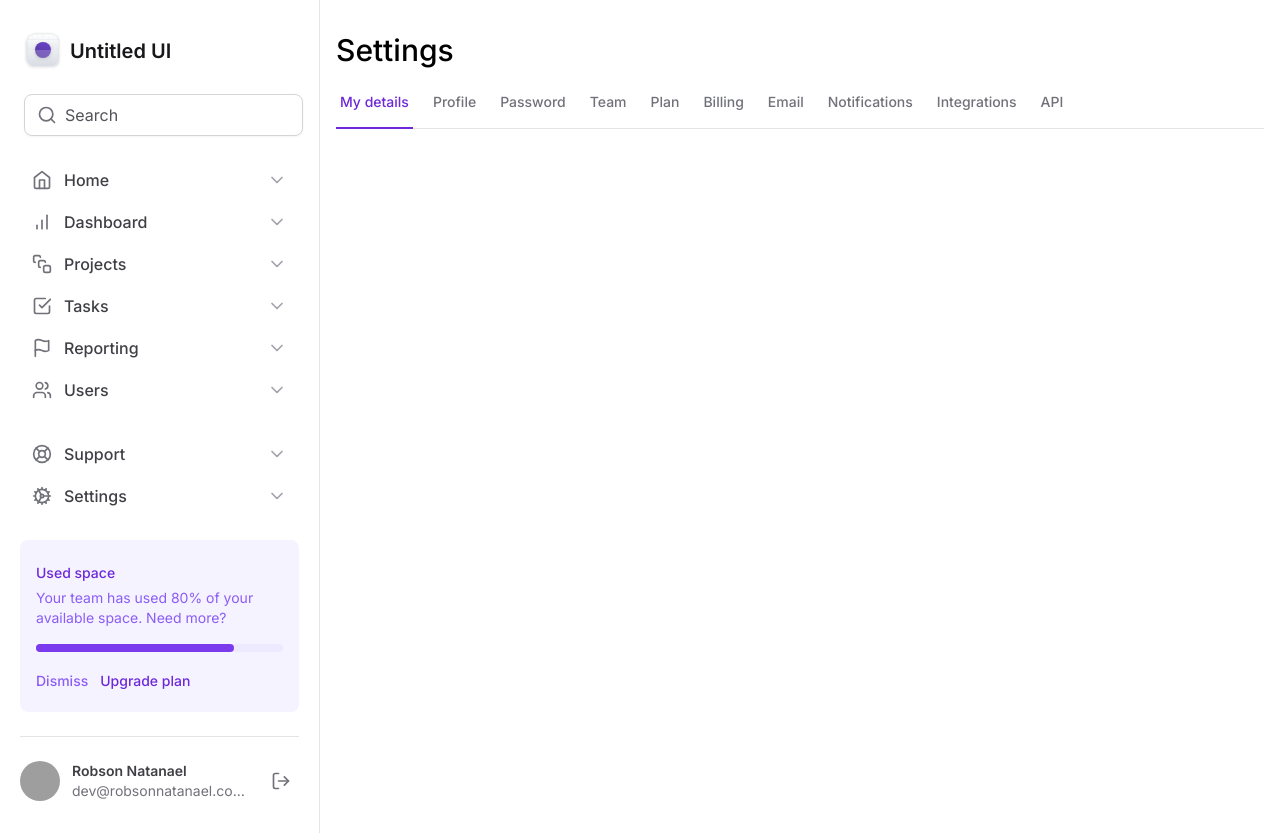
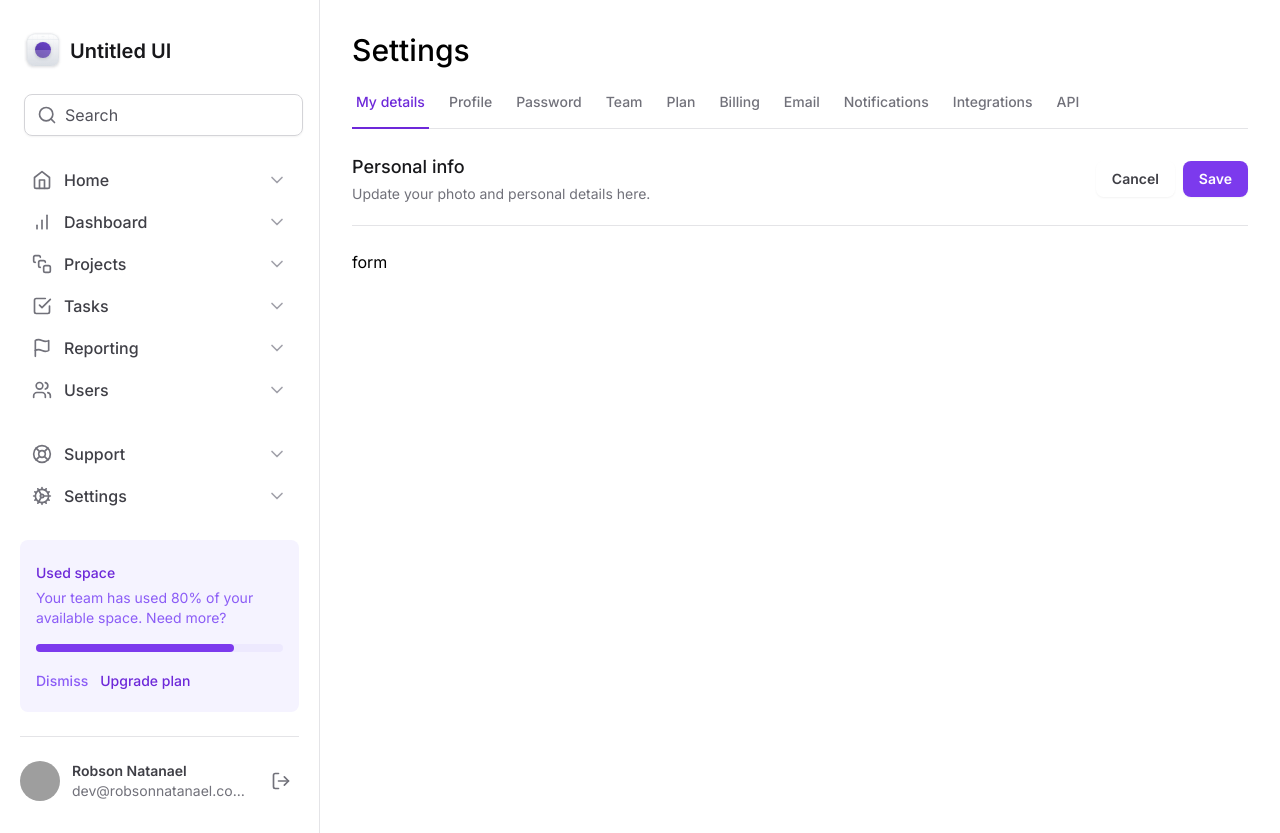
Before and after one commit to ignite-projects/tailwind-next, a Next.js app: page / in a window 1280 px wide. Built offline with nearby package versions, Linux system fonts and the light colour scheme; grey boxes are pictures that could not be loaded.

Commit message:
feat: form structure created

```diff
--- a/src/app/layout.tsx
+++ b/src/app/layout.tsx
@@ -20,7 +20,7 @@
       <body className={inter.className}>
         <div className="grid min-h-screen grid-cols-app">
           <Sidebar />
-          <main className="px-4 pb-12 pt-8">{children}</main>
+          <main className="px-8 pb-12 pt-8">{children}</main>
         </div>
       </body>
     </html>
--- a/src/app/page.tsx
+++ b/src/app/page.tsx
@@ -6,6 +6,34 @@
       <h1 className="to-zinc-900 text-3xl font-medium">Settings</h1>
 
       <SettingsTabs />
+
+      <div className="mt-6 flex flex-col">
+        <div className="flex items-center justify-between border-b border-zinc-200 pb-5">
+          <div className="space-y-1">
+            <h2 className="text-lg font-medium text-zinc-900">Personal info</h2>
+            <span className="text-sm text-zinc-500">
+              Update your photo and personal details here.
+            </span>
+          </div>
+          <div className="flex items-center gap-2">
+            <button
+              type="button"
+              className="rounded-lg border-zinc-300 px-4 py-2 text-sm font-semibold text-zinc-700 shadow-sm hover:bg-zinc-50">
+              Cancel
+            </button>
+            <button
+              type="submit"
+              form="settings"
+              className="rounded-lg bg-violet-600 px-4 py-2 text-sm font-semibold text-white shadow-sm hover:bg-violet-700">
+                Save
+            </button>
+          </div>
+        </div>
+
+        <form id="settings" className="mt-6 flex w-full flex-col">
+          form
+        </form>
+      </div>
     </>
   )
 }
```
